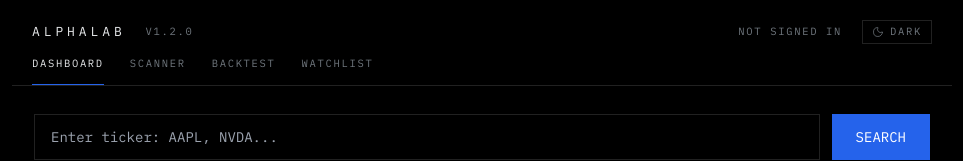
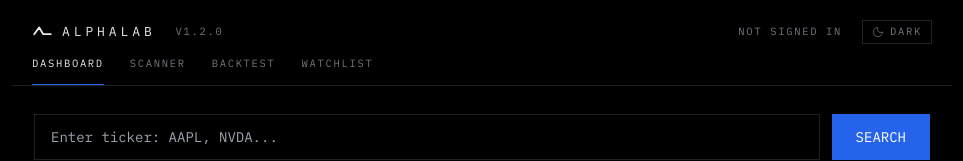
Before and after one commit to FazleRas/AlphaLab, a React (Create React App) app in the folder frontend/: page / in a window 1280 px wide. Shown: the top 161 px of the page, without its empty margins (158-1121 px from the left). Built offline with nearby package versions, Linux system fonts and the light colour scheme; no server answers.

Commit message:
Add the AlphaLab mark to the header
Recreates the logo as an inline SVG rather than a raster asset, so it stays
crisp at any size and needs no network request.

It strokes with currentColor, which means it takes the header's text color
and needs no separate light and dark artwork.

```diff
--- a/frontend/src/App.js
+++ b/frontend/src/App.js
@@ -6,6 +6,7 @@ import Backtest from './components/Backtest';
 import Watchlist from './components/Watchlist';
 import Auth from './components/Auth';
 import ErrorBoundary from './components/ErrorBoundary';
+import Logo from './components/Logo';
 import useAuth from './hooks/useAuth';
 import { supabase, isSupabaseConfigured } from './supabaseClient';
 
@@ -122,8 +123,16 @@ function App() {
           padding: '20px 20px 0',
         }}
       >
-        <span style={{ fontSize: '13px', letterSpacing: '0.3em', color: 'var(--color-text)' }}>
-          ALPHALAB
+        <span
+          style={{
+            display: 'inline-flex',
+            alignItems: 'center',
+            gap: '10px',
+            color: 'var(--color-text)',
+          }}
+        >
+          <Logo size={20} />
+          <span style={{ fontSize: '13px', letterSpacing: '0.3em' }}>ALPHALAB</span>
         </span>
         <span style={{ ...labelStyle, marginRight: 'auto' }}>{APP_VERSION.toUpperCase()}</span>
         <AuthStatus user={user} />
--- /dev/null
+++ b/frontend/src/components/Logo.jsx
@@ -0,0 +1,27 @@
+/**
+ * AlphaLab mark: a peak that flattens into a baseline — the A of AlphaLab
+ * drawn as a price move.
+ *
+ * Stroked with `currentColor` rather than a fixed fill, so it takes the colour
+ * of whatever it sits in and needs no separate light/dark variant.
+ */
+export default function Logo({ size = 18, strokeWidth = 9, className, style }) {
+  return (
+    <svg
+      width={size}
+      height={size}
+      viewBox="0 0 100 100"
+      fill="none"
+      stroke="currentColor"
+      strokeWidth={strokeWidth}
+      strokeLinecap="round"
+      strokeLinejoin="round"
+      role="img"
+      aria-label="AlphaLab"
+      className={className}
+      style={style}
+    >
+      <path d="M11 61 L36 27 L56 61 L94 61" />
+    </svg>
+  );
+}
```
